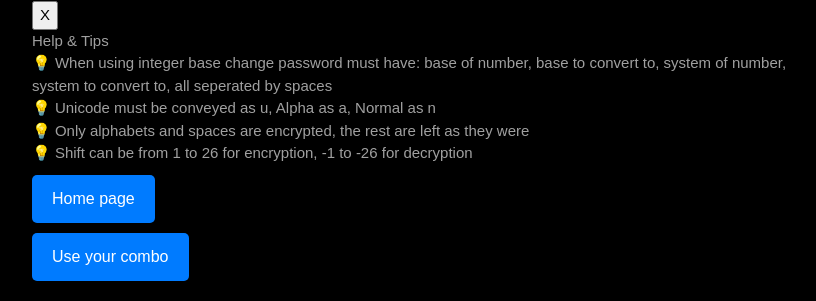
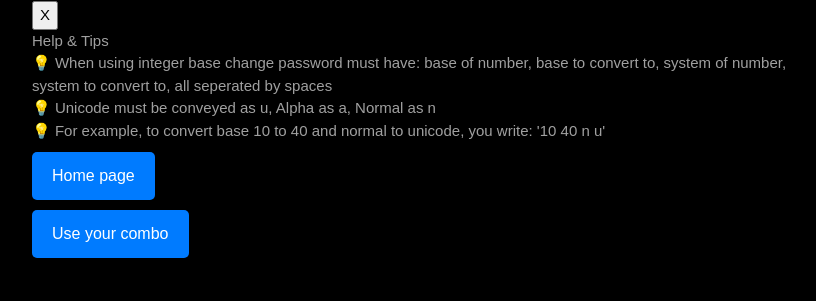
Before and after one commit to Cipherious123/Cipherious, a Flask app: page /create_combo in a window 1280 px wide. Shown: the part 1079-1380 px from the top of the page, without its empty margins (228-1044 px from the left). After the commit the page ends 1337 px from the top, so only its background shows below. Run offline with Flask 3, Linux system fonts and the light colour scheme; parts of the project's set-up code (start-up, migrations or seed data) failed here and were passed over; some libraries are stand-ins or nearby versions.

Commit message:
modified:   combo_conv.py 	modified:   templates/base_change.html 	modified:   templates/create_combo.html

```diff
--- a/combo_conv.py
+++ b/combo_conv.py
@@ -462,5 +462,3 @@ def unfilter(inp, input_list):
             count -= 1
             output += x
     return output
-
-print(combination("1023", 1, [["base", ""]]))
--- a/templates/base_change.html
+++ b/templates/base_change.html
@@ -65,6 +65,7 @@
         .output-container {
             background-color: #ddd;
             border: 1px solid #ddd;
+            color: #474747;
             padding: 20px;
             border-radius: 5px;
             box-shadow: 0 4px 8px rgba(0,0,0,0.1);
@@ -164,6 +165,7 @@
                                                     ]^_`abcdefghijklmnopqrstuvwx <br>
                                                     yz{|}~</div>
         <div class="tip">💡 Base can be between 2 and 95, end points included. </div>
+        <div class="tip">💡 To change basis of negative number, change basis of its positive equivalent and then make it negative. </div>
     </div>
 </div>
 
--- a/templates/create_combo.html
+++ b/templates/create_combo.html
@@ -171,8 +171,7 @@
                     system of number, system to convert to, all seperated by spaces
                 </div>
                 <div class="tip">💡 Unicode must be conveyed as u, Alpha as a, Normal as n</div>
-                <div class="tip">💡 Only alphabets and spaces are encrypted, the rest are left as they were</div>
-                <div class="tip">💡 Shift can be from 1 to 26 for encryption, -1 to -26 for decryption</div>
+                <div class="tip">💡 For example, to convert base 10 to 40 and normal to unicode, you write: '10 40 n u'</div>
             </div>
         </div>
         <script>
```
